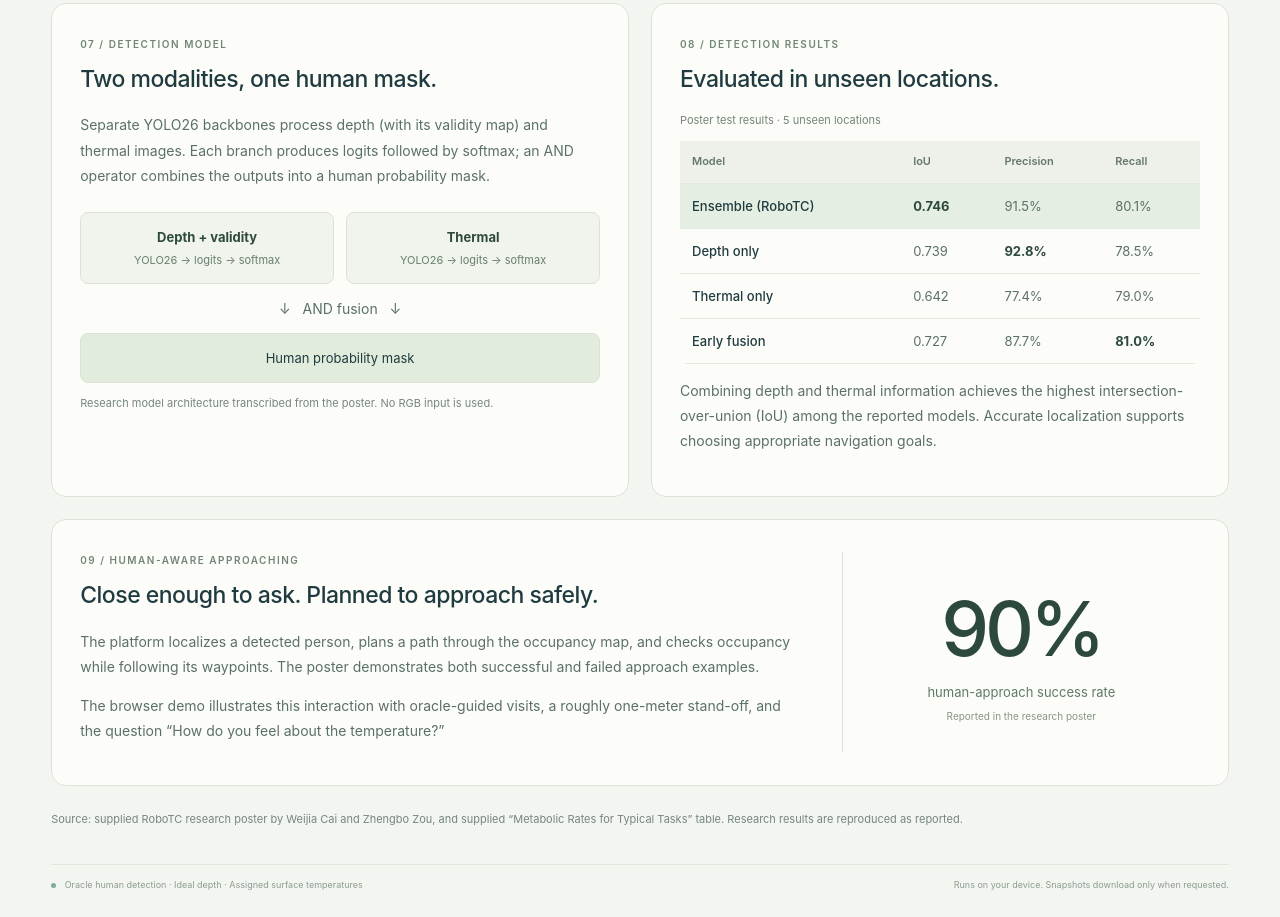
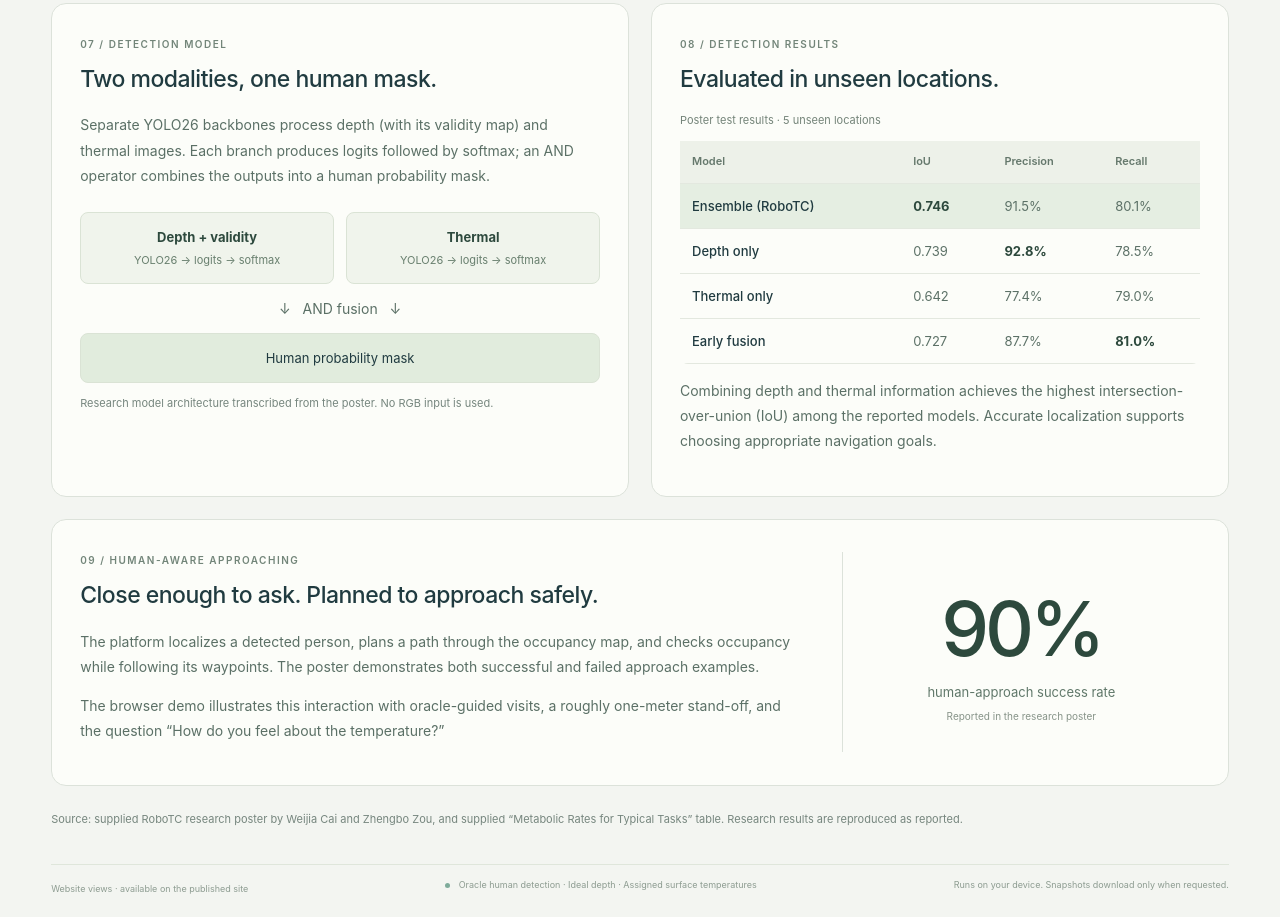
Before and after one commit to YESAndy/RoboTC, a website built with Vite: page index.html in a window 1280 px wide. Shown: the part 4639-5556 px from the top of the page. Built offline with nearby package versions, Linux system fonts and the light colour scheme; animation ran at ten frames a second.

Commit message:
Add website view counter

```diff
--- a/src/main.ts
+++ b/src/main.ts
@@ -1,3 +1,4 @@
+import { mountVisitCounter } from "./visit-counter";
 import { researchIntro, researchSections } from "./research";
 import { ACTIVITY_LABELS } from "./activities";
 import { registerTools } from "./webmcp";
@@ -16,7 +17,9 @@
 <main>${researchIntro}<section id="demo" aria-labelledby="demo-title" tabindex="-1"><div class="heading"><div><div class="eyebrow">HUMAN-AWARE NAVIGATION</div><h2 id="demo-title">active thermal comfort data collection demo</h2></div><div class="preset"><label for="preset">POWER MODE</label><select id="preset"><option value="standard">Standard · 5 Hz</option><option value="low_power">Low power · 2 Hz</option></select></div></div>
 <div class="workspace"><section class="overview panel"><div class="panel-heading"><h3><span class="marker"></span>Office overview</h3><span>8 × 6 m</span></div><div id="viewport" tabindex="0" aria-label="Robot driving area. W S forward back, A D sideways, Q E rotate, Space stop."><div id="loading">Preparing the office…</div><div id="comfort-bubble" class="comfort-bubble" role="status" aria-live="polite" hidden><span class="comfort-speaker">RoboTC</span><p>How do you feel about the temperature?</p></div><div class="view-label">LIVE ENVIRONMENT <span>Drag to orbit · Scroll to zoom</span></div><div class="pose" id="pose">x −2.80 · y −1.60 · yaw 0°</div></div><div class="toolbar"><div><button id="start">▶ Start</button><button id="pause">Ⅱ Pause</button><button id="reset">↺ Reset</button></div><button id="approach" class="primary">Approach people <span>↗</span></button></div></section>
 <aside class="sensors"><section class="panel sensor"><div class="panel-heading"><h3><span class="marker depth"></span>Depth</h3><span id="depth-size">320 × 240</span></div><div class="sensor-image"><canvas id="depth" aria-label="Depth observation"></canvas><span class="sensor-badge">METERS</span></div><div class="scale depth-scale"></div><div class="scale-label"><span>0.2 m</span><span>10 m</span></div></section><section class="panel sensor"><div class="panel-heading"><h3><span class="marker thermal"></span>Thermal</h3><span id="thermal-size">160 × 120</span></div><div class="sensor-image"><canvas id="thermal" aria-label="Thermal observation"></canvas><span class="sensor-badge">CELSIUS</span></div><div class="scale thermal-scale"></div><div class="scale-label"><span>18°C</span><span>60°C</span></div></section></aside></div>
-<div class="bottom"><section class="mission panel"><div><span class="eyebrow">CURRENT TASK</span><h3 id="status" role="status">Ready to explore</h3><p id="detail">Drive the cart, or let it approach each person in turn.</p></div><div class="metrics"><div><span>TARGET</span><strong id="target">—</strong></div><div><span>VISITS</span><strong id="visits">0</strong></div><div><span>SENSOR RATE</span><strong id="rate">—</strong></div></div><button id="snapshot" class="snapshot">↓ Save snapshot</button></section><section class="keys"><span class="eyebrow">MANUAL CONTROLS</span><div><kbd>W</kbd><kbd>S</kbd> Drive <kbd>A</kbd><kbd>D</kbd> Strafe <kbd>Q</kbd><kbd>E</kbd> Turn <kbd>Space</kbd> Stop</div><p>Click the office to drive. Leaving the driving area pauses motion.</p></section></div><div id="activities" class="activity-list" aria-label="Human activities"></div></section>${researchSections}<footer><span><i></i> Oracle human detection · Ideal depth · Assigned surface temperatures</span><span>Runs on your device. Snapshots download only when requested.</span></footer><div id="error" role="alert" hidden></div></main>`;
+<div class="bottom"><section class="mission panel"><div><span class="eyebrow">CURRENT TASK</span><h3 id="status" role="status">Ready to explore</h3><p id="detail">Drive the cart, or let it approach each person in turn.</p></div><div class="metrics"><div><span>TARGET</span><strong id="target">—</strong></div><div><span>VISITS</span><strong id="visits">0</strong></div><div><span>SENSOR RATE</span><strong id="rate">—</strong></div></div><button id="snapshot" class="snapshot">↓ Save snapshot</button></section><section class="keys"><span class="eyebrow">MANUAL CONTROLS</span><div><kbd>W</kbd><kbd>S</kbd> Drive <kbd>A</kbd><kbd>D</kbd> Strafe <kbd>Q</kbd><kbd>E</kbd> Turn <kbd>Space</kbd> Stop</div><p>Click the office to drive. Leaving the driving area pauses motion.</p></section></div><div id="activities" class="activity-list" aria-label="Human activities"></div></section>${researchSections}<footer><span id="website-views" class="website-views" title="Shared page-load counter powered by Hits.sh; not unique visitors."></span><span><i></i> Oracle human detection · Ideal depth · Assigned surface temperatures</span><span>Runs on your device. Snapshots download only when requested.</span></footer><div id="error" role="alert" hidden></div></main>`;
+mountVisitCounter($("website-views"), window.location);
+
 async function boot() {
   const params = new URLSearchParams(location.search),
     benchmarkSeconds = Number(params.get("benchmark") || 0),
--- a/src/style.css
+++ b/src/style.css
@@ -1040,3 +1040,7 @@
     gap: 14px;
   }
 }
+
+.website-views { display: inline-flex; align-items: center; min-height: 20px; flex-shrink: 0; }
+.website-views img { display: block; height: 20px; width: auto; }
+footer { flex-wrap: wrap; gap: 12px 24px; }
--- /dev/null
+++ b/src/visit-counter.ts
@@ -0,0 +1,25 @@
+/** Shared page-view badge for the public GitHub Pages site. */
+export function mountVisitCounter(
+  container: HTMLElement,
+  location: Pick<Location, "hostname" | "pathname" | "search">,
+) {
+  const params = new URLSearchParams(location.search);
+  const published = location.hostname === "yesandy.github.io" &&
+    (location.pathname === "/RoboTC" || location.pathname.startsWith("/RoboTC/"));
+  if (!published || params.has("test") || params.has("benchmark")) {
+    container.textContent = "Website views · available on the published site";
+    return;
+  }
+  container.textContent = "Website views · loading…";
+  const badge = new Image();
+  badge.alt = "Website views — total page loads counted by Hits.sh";
+  badge.height = 20;
+  badge.referrerPolicy = "no-referrer";
+  badge.decoding = "async";
+  // One image request per page load; no polling or simulator-reset increments.
+  badge.onload = () => container.replaceChildren(badge);
+  badge.onerror = () => {
+    container.textContent = "Website views · temporarily unavailable";
+  };
+  badge.src = "https://hits.sh/yesandy.github.io/RoboTC.svg?label=Website%20views&color=284c40&labelColor=60736d";
+}
```
Also changed, not shown: README.md.
